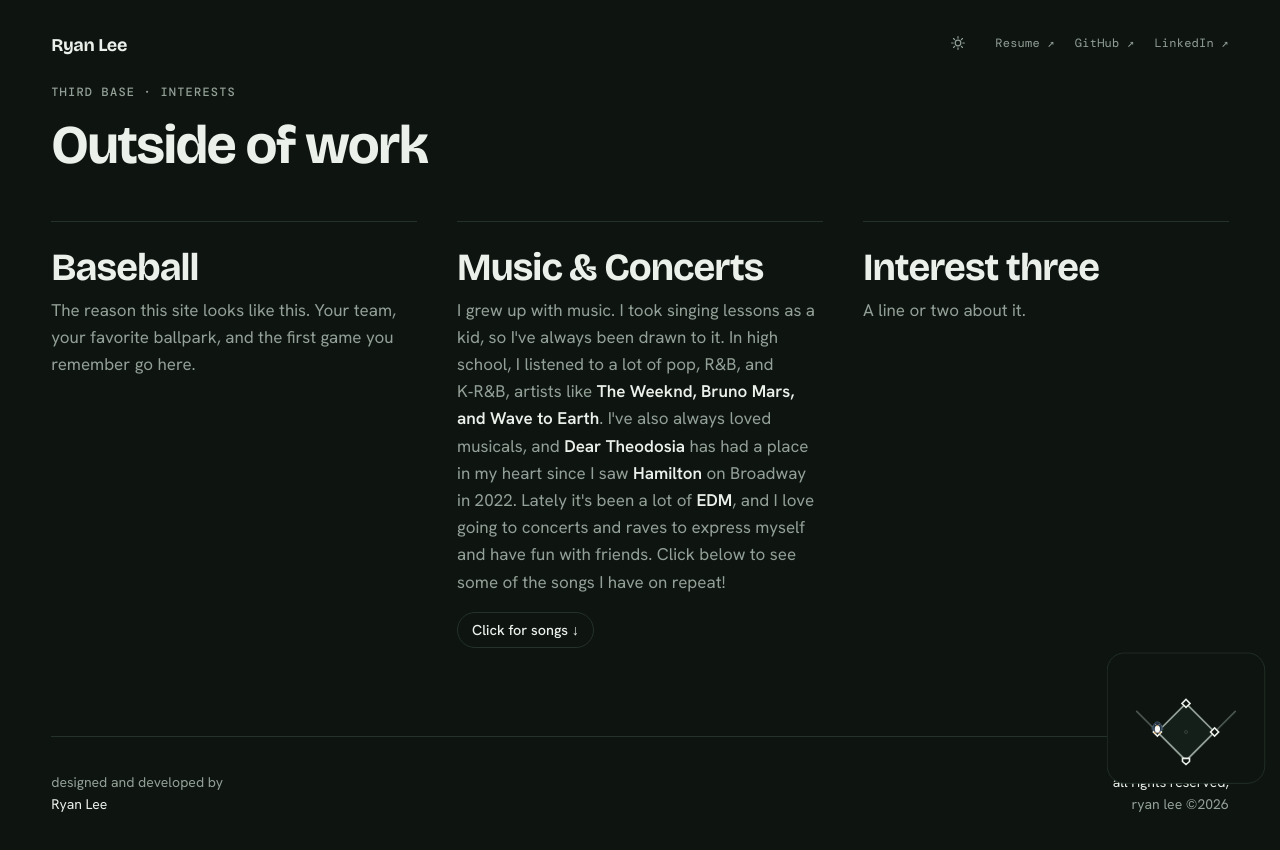
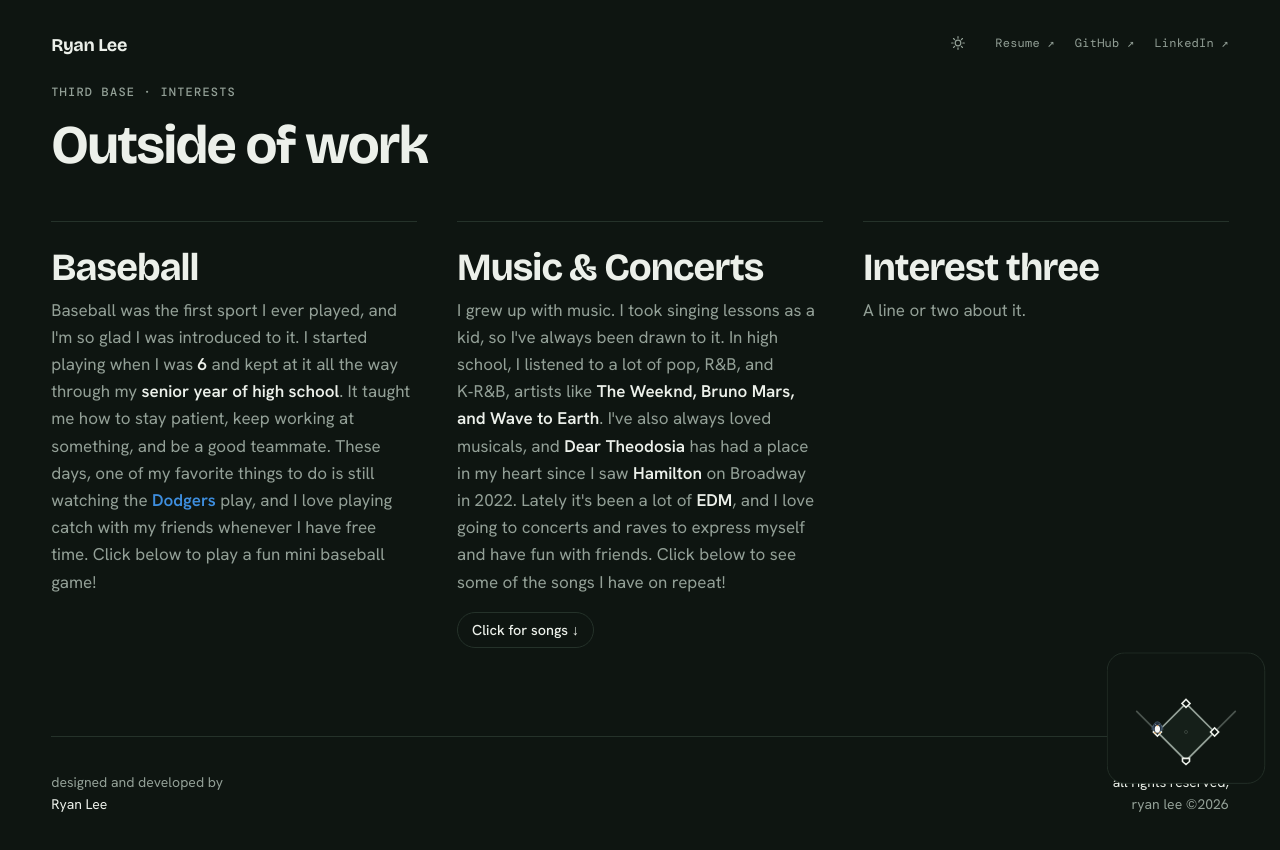
Before and after one commit to ryanlee555/portfolio, a Next.js app: page /interests in a window 1280 px wide. Shown: the top 850 px of the page. Built offline with nearby package versions, Linux system fonts and the light colour scheme.

Commit message:
Write the Baseball pillar and color Dodgers in Dodger blue
Co-Authored-By: Claude Opus 5.5 <noreply@anthropic.com>

```diff
--- a/src/app/globals.css
+++ b/src/app/globals.css
@@ -8,6 +8,7 @@
   --line: #25322A;
   --field: #151F19;
   --accent: #F0574D;
+  --dodger: #3E8EDE; /* Dodger blue, lifted so it reads on the dark background */
   --beak: #F2A244;
   --pbody: #233140;
   --pbelly: #F6F7F4;
@@ -31,6 +32,7 @@
   --line: #D3DAD0;
   --field: #E3EADF;
   --accent: #D2382F;
+  --dodger: #005A9C; /* the Dodgers' own blue */
   --beak: #E98A2A;
   --pline: transparent;
   --board: #101A14;
@@ -315,6 +317,7 @@ a.card:hover .proj-inset { transform: translateY(-22px) rotate(0deg); box-shadow
 .things .big { font: 700 clamp(1.7rem, 3.2vw, 2.4rem)/1.1 var(--f-display); letter-spacing: -0.025em; }
 .things p { margin: 0; color: var(--muted); }
 .things p strong { font-weight: 600; color: var(--ink); }
+.things p strong.dodger-blue, .dodger-blue { color: var(--dodger); }
 .things li { transition: border-color .3s ease; }
 .things li.active { border-top-color: var(--ink); }
 .pillar-btn { justify-self: start; margin-top: 8px; font: 500 .9rem/1 var(--f-body); color: var(--ink); background: none; border: 1px solid var(--line); border-radius: 999px; padding: 10px 14px; cursor: pointer; transition: border-color .2s ease, transform .25s ease; }
--- a/src/components/RichText.tsx
+++ b/src/components/RichText.tsx
@@ -1,6 +1,16 @@
-// Renders **double-asterisk** spans from the content file as bold text.
+// Renders **double-asterisk** spans from the content file as bold text, and
+// ^^double-caret^^ spans as bold Dodger blue (for the Dodgers).
 export default function RichText({ text }: { text: string }) {
-  return text.split(/\*\*(.+?)\*\*/g).map((part, i) => (i % 2 === 1 ? <strong key={i}>{part}</strong> : part));
+  return text.split(/(\*\*.+?\*\*|\^\^.+?\^\^)/g).map((part, i) => {
+    if (part.startsWith("**") && part.endsWith("**")) return <strong key={i}>{part.slice(2, -2)}</strong>;
+    if (part.startsWith("^^") && part.endsWith("^^"))
+      return (
+        <strong key={i} className="dodger-blue">
+          {part.slice(2, -2)}
+        </strong>
+      );
+    return part;
+  });
 }
 
 // A number plus whatever is attached to it: "$1.2M+", "350+", "40%", "15–25%", "30x".
--- a/src/content/site.ts
+++ b/src/content/site.ts
@@ -304,16 +304,16 @@ export const projects: Project[] = [
 
 export type Interest = {
   name: string;
-  blurb: string; // **bold** works
+  blurb: string; // **bold** works; ^^text^^ is bold Dodger blue
   opens?: "songs"; // a button under the blurb that reveals the "On repeat" songs
 };
 
-// Baseball and the third pillar are still samples.
+// The third pillar is still a sample.
 export const interests: Interest[] = [
   {
     name: "Baseball",
     blurb:
-      "The reason this site looks like this. Your team, your favorite ballpark, and the first game you remember go here.",
+      "Baseball was the first sport I ever played, and I'm so glad I was introduced to it. I started playing when I was **6** and kept at it all the way through my **senior year of high school**. It taught me how to stay patient, keep working at something, and be a good teammate. These days, one of my favorite things to do is still watching the ^^Dodgers^^ play, and I love playing catch with my friends whenever I have free time. Click below to play a fun mini baseball game!",
   },
   {
     name: "Music & Concerts",
```
Also changed, not shown: 1 other file (tests, documents, lock files or other folders).
